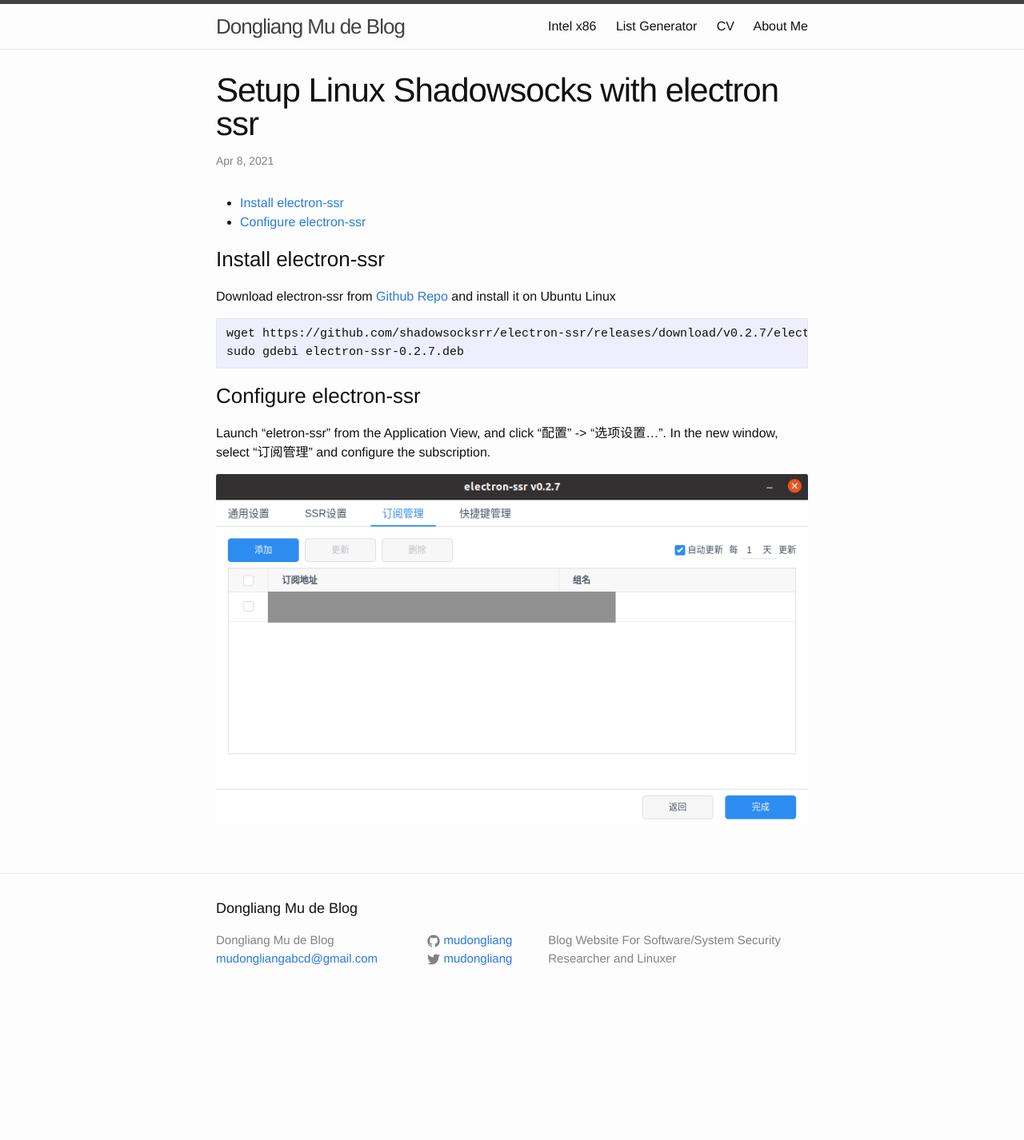
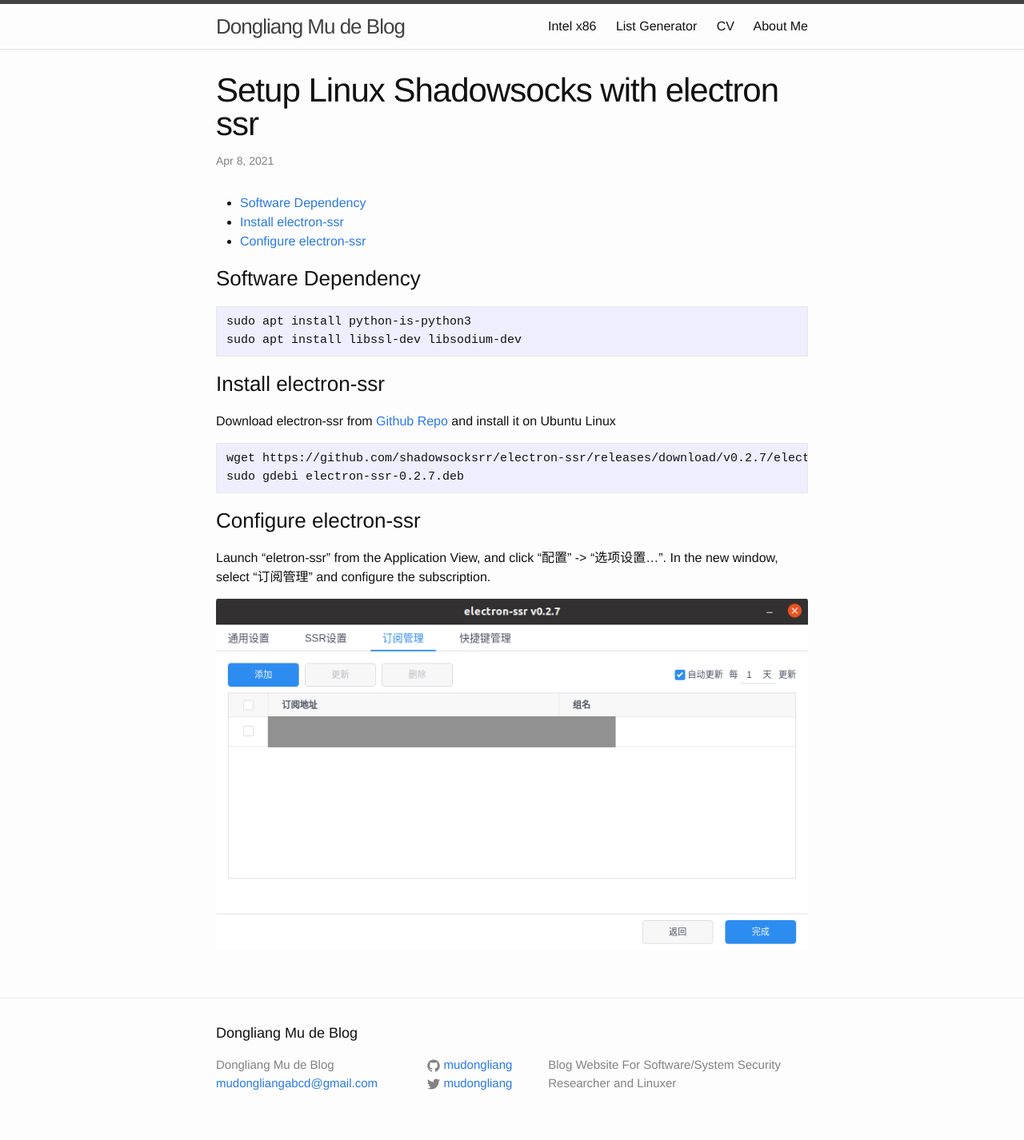
Before and after one commit to mudongliang/mudongliang.github.io, a Jekyll site: the page built from _posts/2021-04-08-setup-linux-shadowsocks-with-electron-ssr.md, in a window 1280 px wide. Shown: the whole page at 80% size. Built offline with Jekyll 4.4.1, drawn with Linux system fonts in a browser that asks for light colours; before the commit the page ends 1270 px from its top, so only the background shows below that.

Commit message:
add dependency of electron-ssr

````diff
--- a/_posts/2021-04-08-setup-linux-shadowsocks-with-electron-ssr.md
+++ b/_posts/2021-04-08-setup-linux-shadowsocks-with-electron-ssr.md
@@ -8,6 +8,14 @@
 ---
 * TOC
 {:toc}
+
+
+### Software Dependency
+
+```
+sudo apt install python-is-python3
+sudo apt install libssl-dev libsodium-dev
+```
 
 ### Install electron-ssr
 
````
